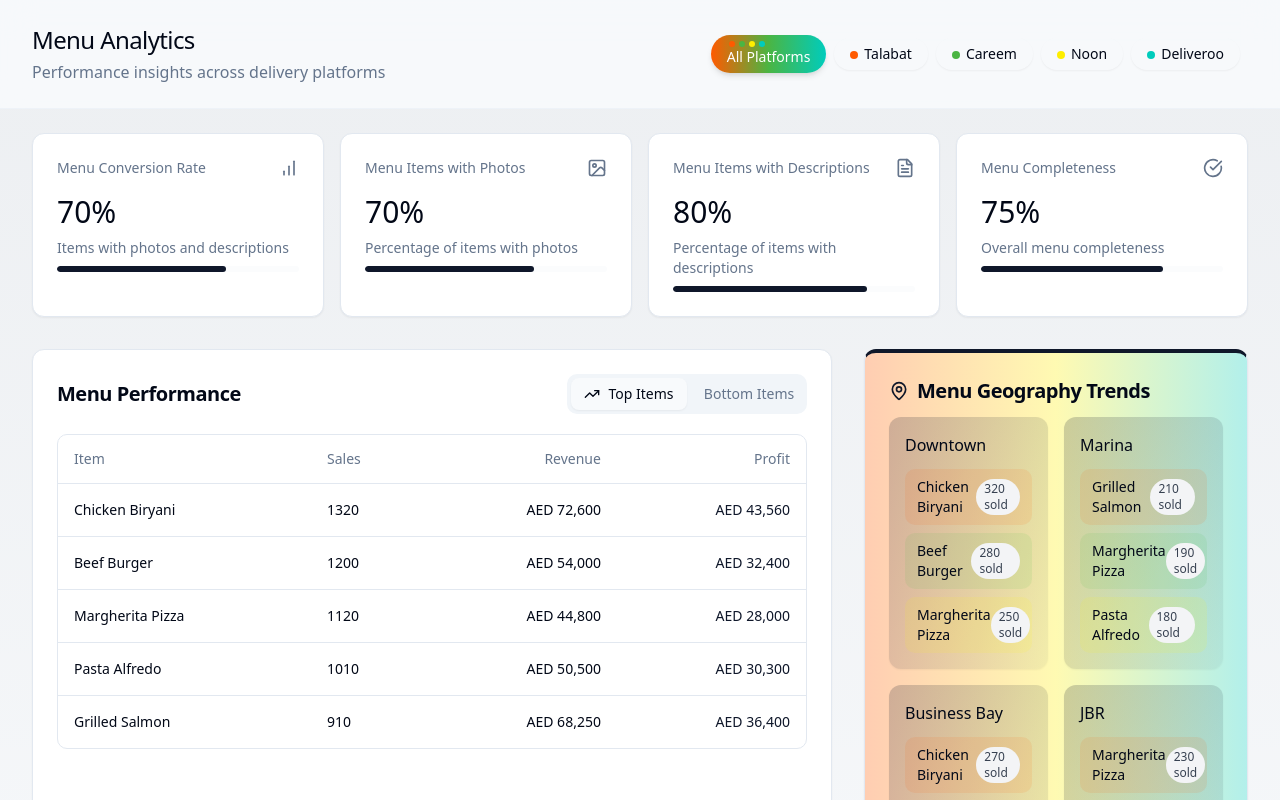
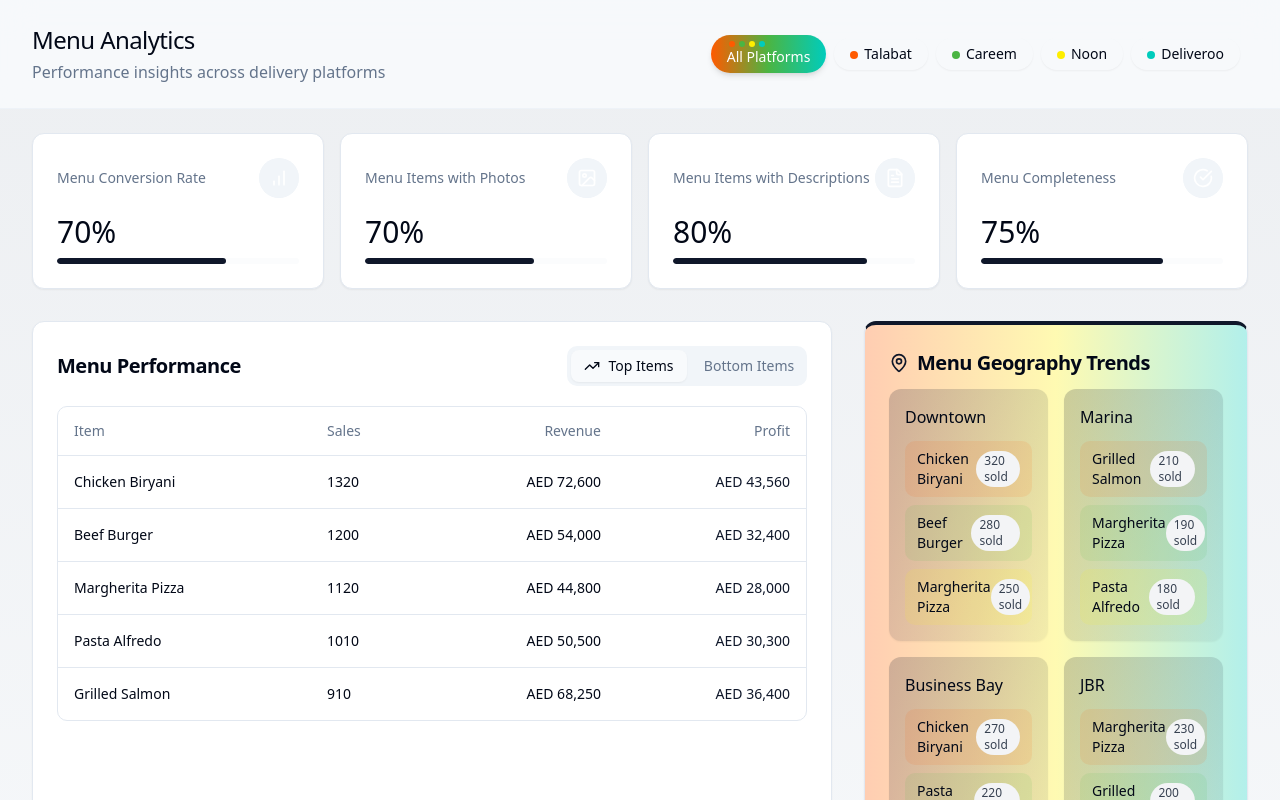
Before and after one commit to AB00k/flavor-analytics-hub-36, a React (Vite) app: page / in a window 1280 px wide. Shown: the top 800 px of the page. Built offline with nearby package versions, Linux system fonts and the light colour scheme.

Commit message:
Update MetricCard component
- Updated MetricCard component to include a logo image in a circle.
- Removed the description from the MetricCard component.

```diff
--- a/src/components/MenuSummary.tsx
+++ b/src/components/MenuSummary.tsx
@@ -1,7 +1,7 @@
 
 import { useState, useEffect } from 'react';
-import { BarChart, PieChart, Activity, Image, FileText, CheckCircle } from 'lucide-react';
-import { Platform, calculateMenuMetrics, platformLightColors } from '@/utils/mockData';
+import { BarChart, Image, FileText, CheckCircle } from 'lucide-react';
+import { Platform, calculateMenuMetrics } from '@/utils/mockData';
 import { cn } from '@/lib/utils';
 import MetricCard from './MetricCard';
 
@@ -43,7 +43,6 @@ export const MenuSummary = ({ platform, className }: MenuSummaryProps) => {
         title="Menu Conversion Rate"
         value={metrics.conversionRate}
         icon={<BarChart className="h-5 w-5" />}
-        description="Items with photos and descriptions"
         showBar={true}
         barColor={barColor}
         isPercentage={true}
@@ -54,7 +53,6 @@ export const MenuSummary = ({ platform, className }: MenuSummaryProps) => {
         title="Menu Items with Photos"
         value={metrics.photoPercentage}
         icon={<Image className="h-5 w-5" />}
-        description="Percentage of items with photos"
         showBar={true}
         barColor={barColor}
         isPercentage={true}
@@ -65,7 +63,6 @@ export const MenuSummary = ({ platform, className }: MenuSummaryProps) => {
         title="Menu Items with Descriptions"
         value={metrics.descriptionPercentage}
         icon={<FileText className="h-5 w-5" />}
-        description="Percentage of items with descriptions"
         showBar={true}
         barColor={barColor}
         isPercentage={true}
@@ -76,7 +73,6 @@ export const MenuSummary = ({ platform, className }: MenuSummaryProps) => {
         title="Menu Completeness"
         value={metrics.completenessPercentage}
         icon={<CheckCircle className="h-5 w-5" />}
-        description="Overall menu completeness"
         showBar={true}
         barColor={barColor}
         isPercentage={true}
--- a/src/components/MetricCard.tsx
+++ b/src/components/MetricCard.tsx
@@ -3,12 +3,12 @@ import { useEffect, useState } from 'react';
 import { Card, CardContent } from '@/components/ui/card';
 import { cn } from '@/lib/utils';
 import AnimatedBar from './AnimatedBar';
+import { Avatar, AvatarFallback } from '@/components/ui/avatar';
 
 interface MetricCardProps {
   title: string;
   value: number;
   icon?: React.ReactNode;
-  description?: string;
   className?: string;
   showBar?: boolean;
   barColor?: string;
@@ -20,7 +20,6 @@ export const MetricCard = ({
   title,
   value,
   icon,
-  description,
   className,
   showBar = false,
   barColor = "bg-primary",
@@ -45,19 +44,24 @@ export const MetricCard = ({
       className
     )}>
       <CardContent className="p-6">
-        <div className="flex items-start justify-between mb-4">
+        <div className="flex items-center justify-between mb-4">
           <h3 className="text-sm font-medium text-muted-foreground">{title}</h3>
-          {icon && <div className="text-muted-foreground">{icon}</div>}
+          {icon && (
+            <Avatar className="h-10 w-10 bg-muted text-primary">
+              <AvatarFallback className={cn(
+                "text-white",
+                barColor !== "bg-primary" && barColor.replace("bg-", "text-")
+              )}>
+                {icon}
+              </AvatarFallback>
+            </Avatar>
+          )}
         </div>
 
         <div className="space-y-2">
           <p className="text-3xl font-light">
             {isPercentage ? `${value}%` : value.toLocaleString()}
           </p>
-
-          {description && (
-            <p className="text-sm text-muted-foreground">{description}</p>
-          )}
 
           {showBar && (
             <div className="mt-4">
```
